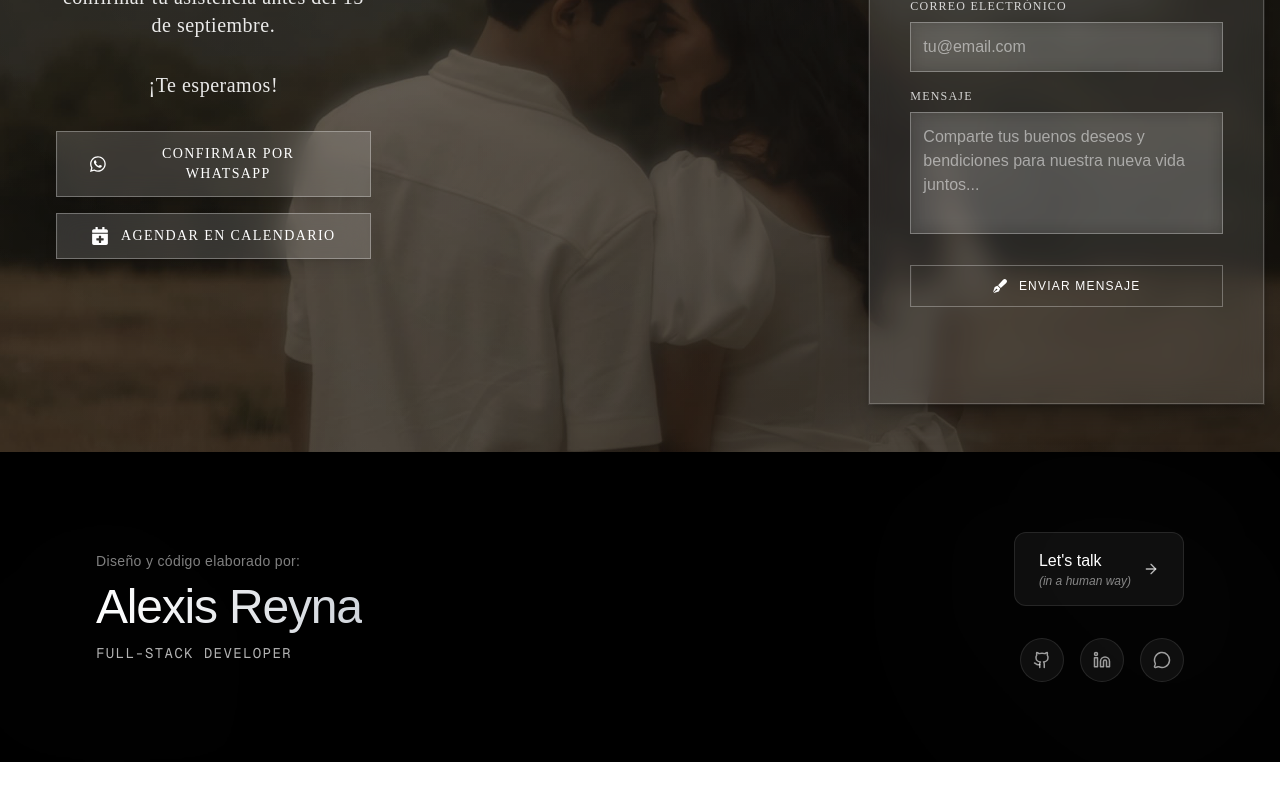
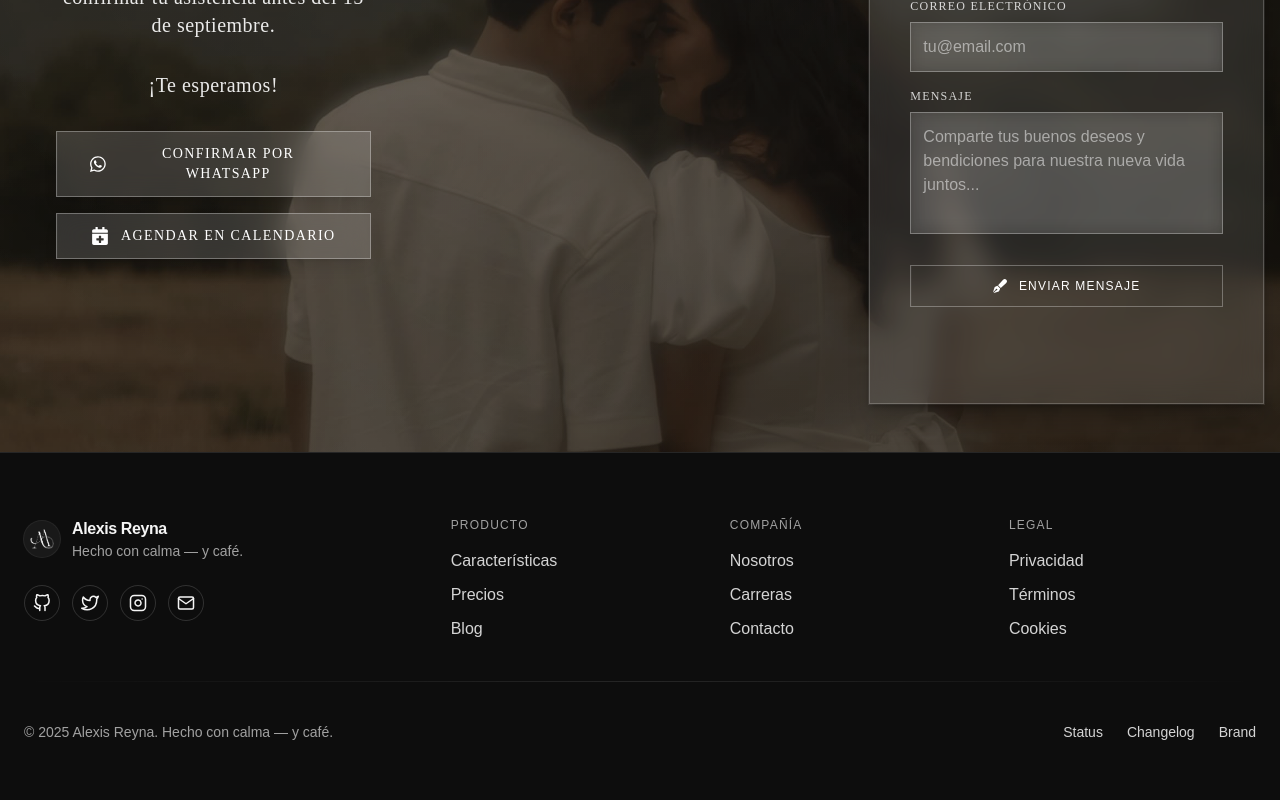
Before and after one commit to AlejoReyna/wedding_invitation, a Next.js app: page / in a window 1280 px wide. Shown: the part 9200-10000 px from the top of the page. Before the commit the page ends 9962 px from the top, so only its background shows below. Built offline with nearby package versions, Linux system fonts and the light colour scheme.

Commit message:
el furer

```diff
--- a/src/app/components/Footer.tsx
+++ b/src/app/components/Footer.tsx
@@ -1,122 +1,257 @@
-import React, { useState, useEffect, useRef } from 'react';
-import { Github, Linkedin, MessageCircle, ArrowRight } from 'lucide-react';
+// components/Footer.tsx
+import React from "react";
+import Link from "next/link";
+import Image from "next/image";
+import { FiGithub, FiTwitter, FiInstagram, FiMail } from "react-icons/fi";
 
-export default function Footer() {
-  const [isVisible, setIsVisible] = useState(false);
-  const footerRef = useRef(null);
+type FooterLink = { label: string; href: string };
+type FooterSection = { title: string; links: FooterLink[] };
 
-  useEffect(() => {
-    const observer = new IntersectionObserver(
-      ([entry]) => {
-        if (entry.isIntersecting && !isVisible) {
-          setIsVisible(true);
-        }
-      },
-      {
-        threshold: 0.3,
-        rootMargin: '0px 0px -50px 0px'
-      }
-    );
+type SocialItem = {
+  label: string;
+  href: string;
+  ariaLabel?: string;
+  icon: React.ReactNode;
+};
 
-    const currentFooterRef = footerRef.current;
-    if (currentFooterRef) {
-      observer.observe(currentFooterRef);
-    }
+type BrandInfo = {
+  name: string;
+  slogan?: string;
+  href?: string;
+  // Ruta del logo (usaremos el que compartiste: IMG_0340.PNG)
+  logoSrc?: string;
+};
 
-    return () => {
-      if (currentFooterRef) {
-        observer.unobserve(currentFooterRef);
-      }
-    };
-  }, [isVisible]);
+type FooterProps = {
+  brand?: BrandInfo;
+  sections?: FooterSection[];
+  social?: SocialItem[];
+  className?: string;
+};
+
+const defaultBrand: BrandInfo = {
+  name: "Alexis Reyna",
+  slogan: "Hecho con calma — y café.",
+  href: "/",
+  logoSrc: "/assets/logos/IMG_0340.PNG", // Footer usa este logo según tu Navbar
+};
+
+const defaultSections: FooterSection[] = [
+  {
+    title: "Producto",
+    links: [
+      { label: "Características", href: "/#features" },
+      { label: "Precios", href: "/pricing" },
+      { label: "Blog", href: "/blog" },
+    ],
+  },
+  {
+    title: "Compañía",
+    links: [
+      { label: "Nosotros", href: "/about" },
+      { label: "Carreras", href: "/careers" },
+      { label: "Contacto", href: "/contact" },
+    ],
+  },
+  {
+    title: "Legal",
+    links: [
+      { label: "Privacidad", href: "/privacy" },
+      { label: "Términos", href: "/terms" },
+      { label: "Cookies", href: "/cookies" },
+    ],
+  },
+];
+
+const defaultSocial: SocialItem[] = [
+  { label: "GitHub", href: "https://github.com/", icon: <FiGithub />, ariaLabel: "GitHub" },
+  { label: "Twitter", href: "https://x.com/", icon: <FiTwitter />, ariaLabel: "Twitter/X" },
+  { label: "Instagram", href: "https://instagram.com/", icon: <FiInstagram />, ariaLabel: "Instagram" },
+  { label: "Email", href: "mailto:hola@tu-dominio.com", icon: <FiMail />, ariaLabel: "Enviar correo" },
+];
+
+export default function Footer({
+  brand = defaultBrand,
+  sections = defaultSections,
+  social = defaultSocial,
+  className = "",
+}: FooterProps) {
+  const year = new Date().getFullYear();
 
   return (
-    <footer ref={footerRef} className="bg-black text-white relative overflow-hidden">
-      {/* Subtle gradient overlay */}
-      <div className="absolute inset-0 bg-gradient-to-t from-black via-black/95 to-black/90"></div>
-
-      <div className="relative max-w-6xl mx-auto px-8 py-20">
-        {/* Main content layout */}
-        <div className="flex flex-col md:flex-row justify-between items-start md:items-center gap-12">
-
-          {/* Left side - Developer info */}
-          <div className={`transition-all duration-1000 ease-out ${
-            isVisible ? 'opacity-100 translate-x-0' : 'opacity-0 -translate-x-8'
-          }`}>
-            <div className="space-y-3">
-              <p className="text-white/50 text-sm font-light tracking-wide">
-                Diseño y código elaborado por:
-              </p>
-              <h2 className="text-4xl md:text-5xl font-extralight tracking-tight">
-                <span className="bg-gradient-to-r from-white to-gray-300 bg-clip-text text-transparent">
-                  Alexis Reyna
-                </span>
-              </h2>
-              <p className="text-white/70 text-sm font-mono tracking-widest uppercase">
-                Full-Stack Developer
-              </p>
-            </div>
+    <footer
+      id="footer"
+      role="contentinfo"
+      className={[
+        // Fondo negro + contraste fuerte
+        "border-t border-white/10",
+        "bg-black text-neutral-200",
+        "backdrop-blur supports-[backdrop-filter]:bg-black/95",
+        className,
+      ].join(" ")}
+    >
+      <div className="mx-auto max-w-7xl px-6 py-14 md:py-16">
+        {/* Top */}
+        <div className="grid gap-12 md:grid-cols-12">
+          {/* Marca */}
+          <div className="md:col-span-4 flex flex-col gap-6">
+            <BrandMark href={brand.href} name={brand.name} slogan={brand.slogan} logoSrc={brand.logoSrc} />
+            <SocialRow items={social} />
           </div>
 
-          {/* Right side - CTA and Social */}
-          <div className={`flex flex-col items-end space-y-8 transition-all duration-1000 delay-300 ease-out ${
-            isVisible ? 'opacity-100 translate-x-0' : 'opacity-0 translate-x-8'
-          }`}>
-
-            {/* CTA Button */}
-            <div className="group">
-              <button className="relative inline-flex items-center gap-3 bg-white/5 hover:bg-white/10 backdrop-blur-sm border border-white/10 hover:border-white/20 rounded-xl px-6 py-4 transition-all duration-500 hover:scale-105 hover:shadow-2xl hover:shadow-white/10">
-                <div className="flex flex-col items-start text-left">
-                  <span className="text-white font-medium text-base">Let&apos;s talk</span>
-                  <span className="text-white/50 text-xs italic font-light">(in a human way)</span>
-                </div>
-                <ArrowRight className="h-4 w-4 text-white/70 group-hover:text-white group-hover:translate-x-1 transition-all duration-300" />
-              </button>
-            </div>
-
-            {/* Social Icons */}
-            <div className={`flex gap-4 transition-all duration-1000 delay-500 ${
-              isVisible ? 'opacity-100 translate-y-0' : 'opacity-0 translate-y-4'
-            }`}>
-              <a
-                href="https://github.com/AlejoReyna"
-                target="_blank"
-                rel="noopener noreferrer"
-                className="group relative p-3 rounded-full bg-white/5 hover:bg-white/10 border border-white/10 hover:border-white/20 text-white/60 hover:text-white transition-all duration-300 hover:scale-110 hover:shadow-lg hover:shadow-white/10"
-                aria-label="GitHub"
-              >
-                <Github size={18} />
-              </a>
-
-              <a
-                href="https://linkedin.com/in/alexisreyna"
-                target="_blank"
-                rel="noopener noreferrer"
-                className="group relative p-3 rounded-full bg-white/5 hover:bg-white/10 border border-white/10 hover:border-white/20 text-white/60 hover:text-white transition-all duration-300 hover:scale-110 hover:shadow-lg hover:shadow-white/10"
-                aria-label="LinkedIn"
-              >
-                <Linkedin size={18} />
-              </a>
-
-              <a
-                href="https://wa.me/528140490960"
-                target="_blank"
-                rel="noopener noreferrer"
-                className="group relative p-3 rounded-full bg-white/5 hover:bg-white/10 border border-white/10 hover:border-white/20 text-white/60 hover:text-white transition-all duration-300 hover:scale-110 hover:shadow-lg hover:shadow-white/10"
-                aria-label="WhatsApp"
-              >
-                <MessageCircle size={18} />
-              </a>
-            </div>
-          </div>
+          {/* Secciones */}
+          <nav
+            aria-label="Footer"
+            className="md:col-span-8 grid grid-cols-2 sm:grid-cols-3 gap-8"
+          >
+            {sections.map((section) => (
+              <div key={section.title} className="space-y-4">
+                <h4 className="text-xs uppercase tracking-widest text-neutral-400">
+                  {section.title}
+                </h4>
+                <ul className="space-y-2.5">
+                  {section.links.map((link) => (
+                    <li key={link.label}>
+                      <FooterLink href={link.href}>{link.label}</FooterLink>
+                    </li>
+                  ))}
+                </ul>
+              </div>
+            ))}
+          </nav>
         </div>
 
+        {/* Divider sutil */}
+        <div className="my-10 h-px bg-gradient-to-r from-transparent via-white/10 to-transparent" />
 
+        {/* Bottom */}
+        <div className="flex flex-col-reverse gap-6 md:flex-row md:items-center md:justify-between">
+          <p className="text-sm text-neutral-400">
+            © {year} {brand.name}. Hecho con calma — y café.
+          </p>
+
+          <ul className="flex flex-wrap items-center gap-x-6 gap-y-3 text-sm text-neutral-300">
+            <li>
+              <FooterLink href="/status">Status</FooterLink>
+            </li>
+            <li>
+              <FooterLink href="/changelog">Changelog</FooterLink>
+            </li>
+            <li>
+              <FooterLink href="/brand">Brand</FooterLink>
+            </li>
+          </ul>
+        </div>
       </div>
-
-      {/* Subtle decorative elements */}
-      <div className="absolute top-0 right-0 w-96 h-96 bg-gradient-to-bl from-white/[0.02] to-transparent rounded-full blur-3xl"></div>
-      <div className="absolute bottom-0 left-0 w-64 h-64 bg-gradient-to-tr from-white/[0.01] to-transparent rounded-full blur-3xl"></div>
     </footer>
   );
 }
+
+/* ---------- Subcomponentes ---------- */
+
+function BrandMark({
+  href,
+  name,
+  slogan,
+  logoSrc = "/assets/logos/IMG_0340.PNG",
+}: {
+  href?: string;
+  name: string;
+  slogan?: string;
+  logoSrc?: string;
+}) {
+  const Mark = (
+    <div className="flex items-center gap-3">
+      {/* Logo (el que compartiste) */}
+      <span
+        className="relative inline-flex size-9 items-center justify-center rounded-full bg-white/5 ring-1 ring-white/10"
+        aria-hidden="true"
+      >
+        <Image
+          src={logoSrc}
+          alt={`${name} logo`}
+          fill
+          sizes="36px"
+          className="object-contain p-1.5"
+          priority
+        />
+      </span>
+
+      <div className="flex flex-col">
+        <span className="font-semibold tracking-tight text-base text-neutral-100">{name}</span>
+        {slogan ? (
+          <span className="text-sm text-neutral-400">{slogan}</span>
+        ) : null}
+      </div>
+    </div>
+  );
+
+  return href ? (
+    <Link href={href} className="group inline-flex w-fit items-center">
+      {Mark}
+      <span className="sr-only">{name}</span>
+    </Link>
+  ) : (
+    Mark
+  );
+}
+
+function SocialRow({ items }: { items: SocialItem[] }) {
+  return (
+    <ul className="flex items-center gap-3">
+      {items.map((item) => (
+        <li key={item.label}>
+          <a
+            href={item.href}
+            target="_blank"
+            rel="noopener noreferrer"
+            aria-label={item.ariaLabel ?? item.label}
+            className={[
+              "inline-flex items-center justify-center",
+              "h-9 w-9 rounded-full",
+              "border border-white/15 text-neutral-100",
+              "hover:-translate-y-0.5 transition-all duration-200",
+              "hover:border-white/30 hover:text-white",
+              "focus-visible:outline-none focus-visible:ring-2 focus-visible:ring-white/30",
+            ].join(" ")}
+          >
+            <span className="text-[18px]">{item.icon}</span>
+          </a>
+        </li>
+      ))}
+    </ul>
+  );
+}
+
+function FooterLink({
+  href,
+  children,
+}: React.PropsWithChildren<{ href: string }>) {
+  const content = (
+    <span className="inline-flex items-center gap-1.5">
+      <span className="relative">
+        <span className="text-neutral-300 hover:text-white transition-colors">
+          {children}
+        </span>
+        {/* subrayado sutil al hover en blanco */}
+        <span className="absolute -bottom-0.5 left-0 h-px w-0 bg-white/70 transition-all duration-200 group-hover:w-full" />
+      </span>
+    </span>
+  );
+
+  const isExternal = href.startsWith("http") || href.startsWith("mailto:");
+  return isExternal ? (
+    <a
+      href={href}
+      target={href.startsWith("http") ? "_blank" : undefined}
+      rel={href.startsWith("http") ? "noopener noreferrer" : undefined}
+      className="group"
+    >
+      {content}
+    </a>
+  ) : (
+    <Link href={href} className="group">
+      {content}
+    </Link>
+  );
+}
```
